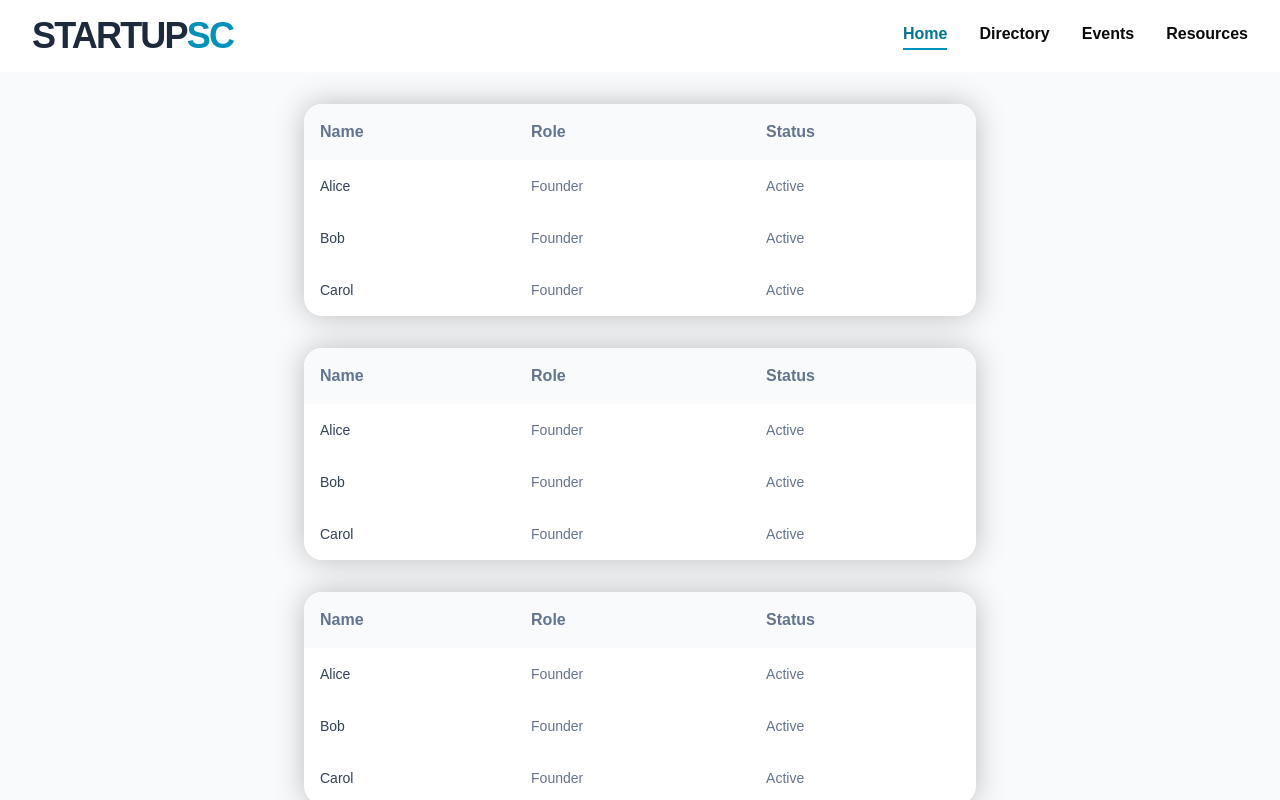
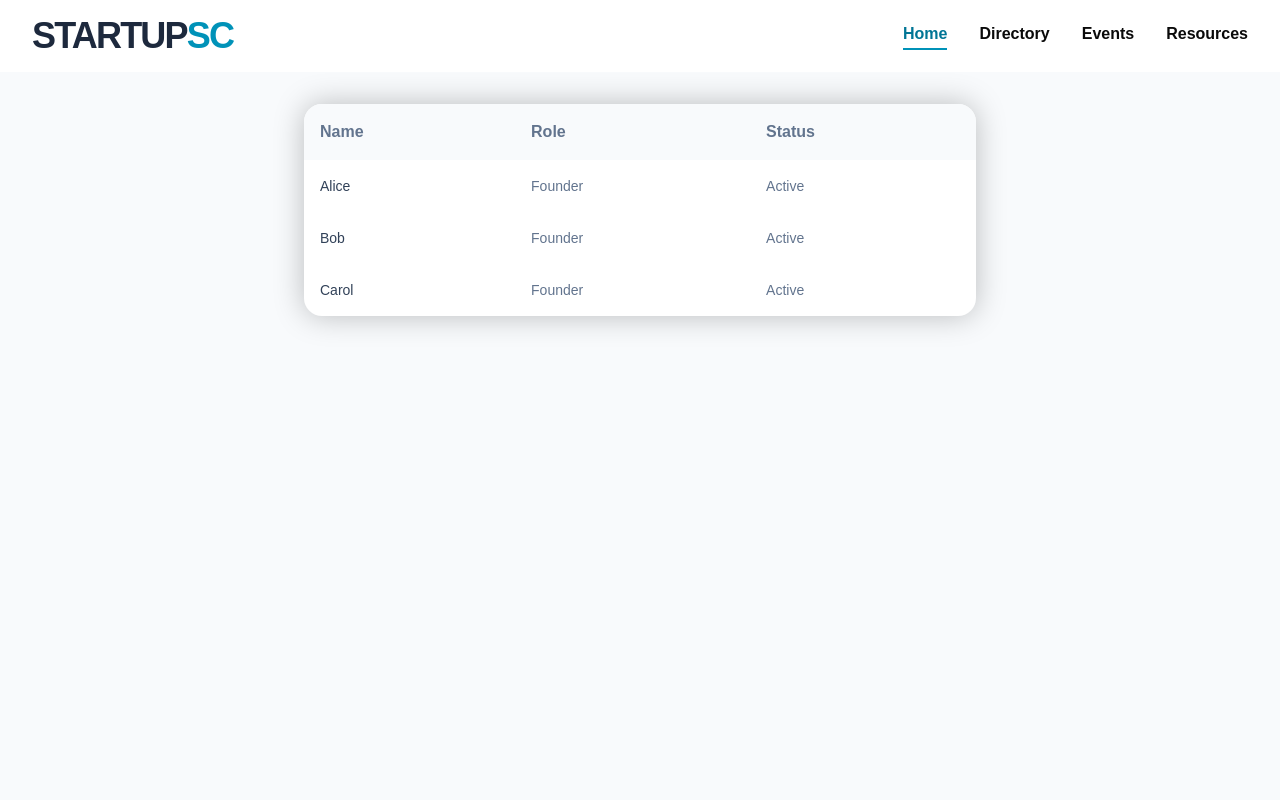
Before and after one commit to AlexanderVezos/sci700-innovation-ecosystem-portal, a React (Vite) app: page / in a window 1280 px wide. Built offline with nearby package versions, Linux system fonts and the light colour scheme.

Commit message:
Switch to AutoAnimate

```diff
--- a/package.json
+++ b/package.json
@@ -12,6 +12,7 @@
   "dependencies": {
     "@base-ui/react": "^1.3.0",
     "@fontsource-variable/figtree": "^5.2.10",
+    "@formkit/auto-animate": "^0.9.0",
     "@hugeicons/core-free-icons": "^4.0.0",
     "@hugeicons/react": "^1.1.6",
     "class-variance-authority": "^0.7.1",
--- a/src/App.jsx
+++ b/src/App.jsx
@@ -1,102 +1,24 @@
-/* eslint-disable no-unused-vars */
-import { Routes, Route, useLocation } from "react-router-dom";
-import { AnimatePresence, motion } from "framer-motion";
-import { useState, useEffect, useRef } from "react";
+import { useAutoAnimate } from "@formkit/auto-animate/react";
+import { Routes, Route } from "react-router-dom";
 import Navbar from "@/components/Navbar";
-
 import Home from "@/pages/Home";
 import Directory from "@/pages/Directory";
 import Events from "@/pages/Events";
 import Resources from "@/pages/Resources";
 
-const routeOrder = ["/", "/directory", "/events", "/resources"];
-
-const containerVariants = {
-  enter: (direction) => ({
-    opacity: 0,
-    x: direction > 0 ? 60 : -60,
-    filter: "blur(8px)",
-  }),
-  center: { opacity: 1, x: 0, filter: "blur(0px)" },
-  exit: (direction) => ({
-    opacity: 0,
-    x: direction > 0 ? -60 : 60,
-    filter: "blur(8px)",
-  }),
-};
-
-function PageWrapper({ children, direction }) {
-  return (
-    <motion.div
-      custom={direction}
-      variants={containerVariants}
-      initial="enter"
-      animate="center"
-      exit="exit"
-      transition={{ duration: 0.35, ease: "easeInOut" }}
-      className="absolute top-0 left-0 w-full h-full bg-white"
-    >
-      {children}
-    </motion.div>
-  );
-}
-
 function App() {
-  const location = useLocation();
-  const [slideState, setSlideState] = useState({
-    direction: 1,
-    prevPath: location.pathname,
-  });
-
-  if (slideState.prevPath !== location.pathname) {
-    const prevIndex = routeOrder.indexOf(slideState.prevPath);
-    const nextIndex = routeOrder.indexOf(location.pathname);
-    setSlideState({
-      direction: nextIndex > prevIndex ? 1 : -1,
-      prevPath: location.pathname,
-    });
-  }
+  const [parent] = useAutoAnimate();
 
   return (
     <div className="flex flex-col h-screen">
       <Navbar />
-      <div className="relative overflow-hidden flex-1">
-        <AnimatePresence mode="wait" custom={slideState.direction}>
-          <Routes location={location} key={location.pathname}>
-            <Route
-              path="/"
-              element={
-                <PageWrapper direction={slideState.direction}>
-                  <Home />
-                </PageWrapper>
-              }
-            />
-            <Route
-              path="/directory"
-              element={
-                <PageWrapper direction={slideState.direction}>
-                  <Directory />
-                </PageWrapper>
-              }
-            />
-            <Route
-              path="/events"
-              element={
-                <PageWrapper direction={slideState.direction}>
-                  <Events />
-                </PageWrapper>
-              }
-            />
-            <Route
-              path="/resources"
-              element={
-                <PageWrapper direction={slideState.direction}>
-                  <Resources />
-                </PageWrapper>
-              }
-            />
-          </Routes>
-        </AnimatePresence>
+      <div ref={parent} className="relative overflow-hidden flex-1">
+        <Routes>
+          <Route path="/" element={<Home />} />
+          <Route path="/directory" element={<Directory />} />
+          <Route path="/events" element={<Events />} />
+          <Route path="/resources" element={<Resources />} />
+        </Routes>
       </div>
     </div>
   );
--- a/src/pages/Directory.jsx
+++ b/src/pages/Directory.jsx
@@ -5,8 +5,6 @@ function Directory() {
     <div className="h-full bg-slate-50 flex flex-col items-center gap-8 p-8">
       <Table />
       <Table />
-      <Table />
-      <Table />
     </div>
   );
 }
--- a/src/pages/Events.jsx
+++ b/src/pages/Events.jsx
@@ -6,7 +6,6 @@ function Events() {
       <Table />
       <Table />
       <Table />
-      <Table />
     </div>
   );
 }
--- a/src/pages/Home.jsx
+++ b/src/pages/Home.jsx
@@ -4,9 +4,6 @@ function Home() {
   return (
     <div className="h-full bg-slate-50 flex flex-col items-center gap-8 p-8">
       <Table />
-      <Table />
-      <Table />
-      <Table />
     </div>
   );
 }
```
Also changed, not shown: 1 other file (tests, documents, lock files or other folders).
